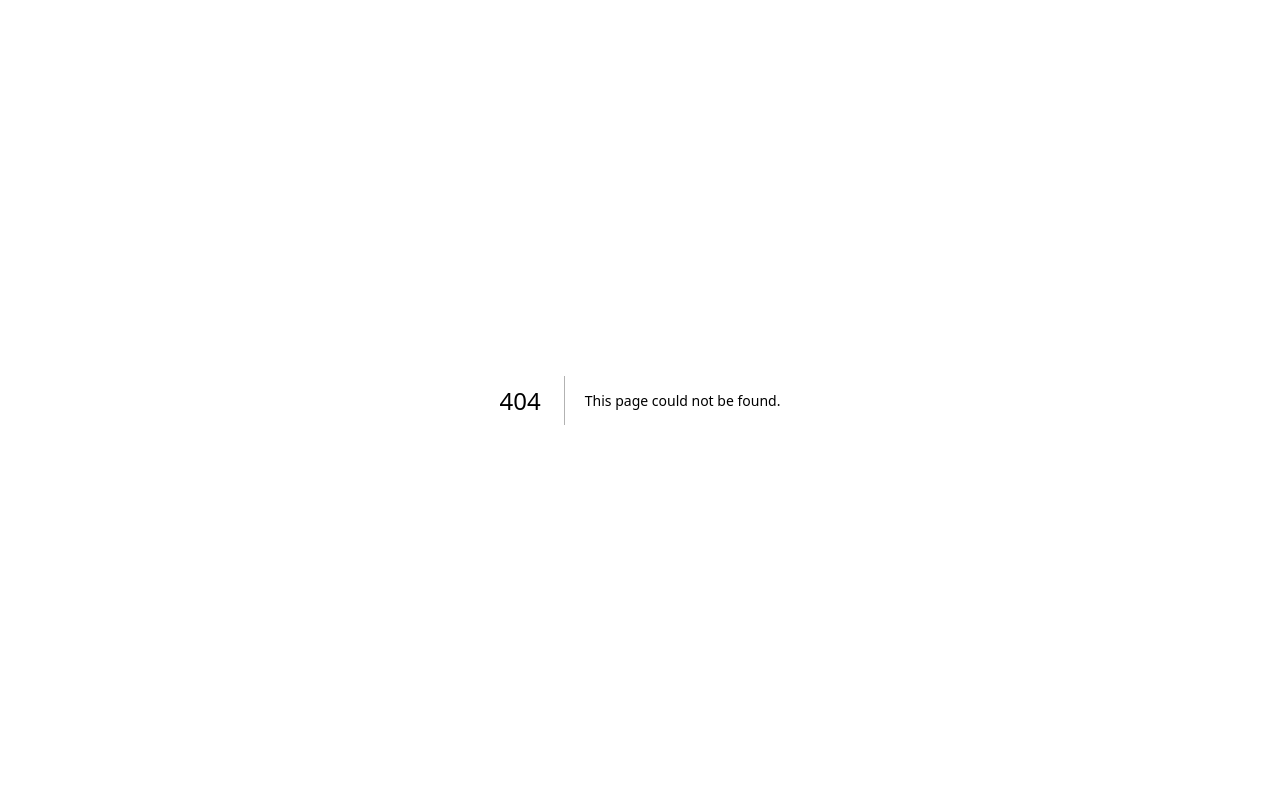
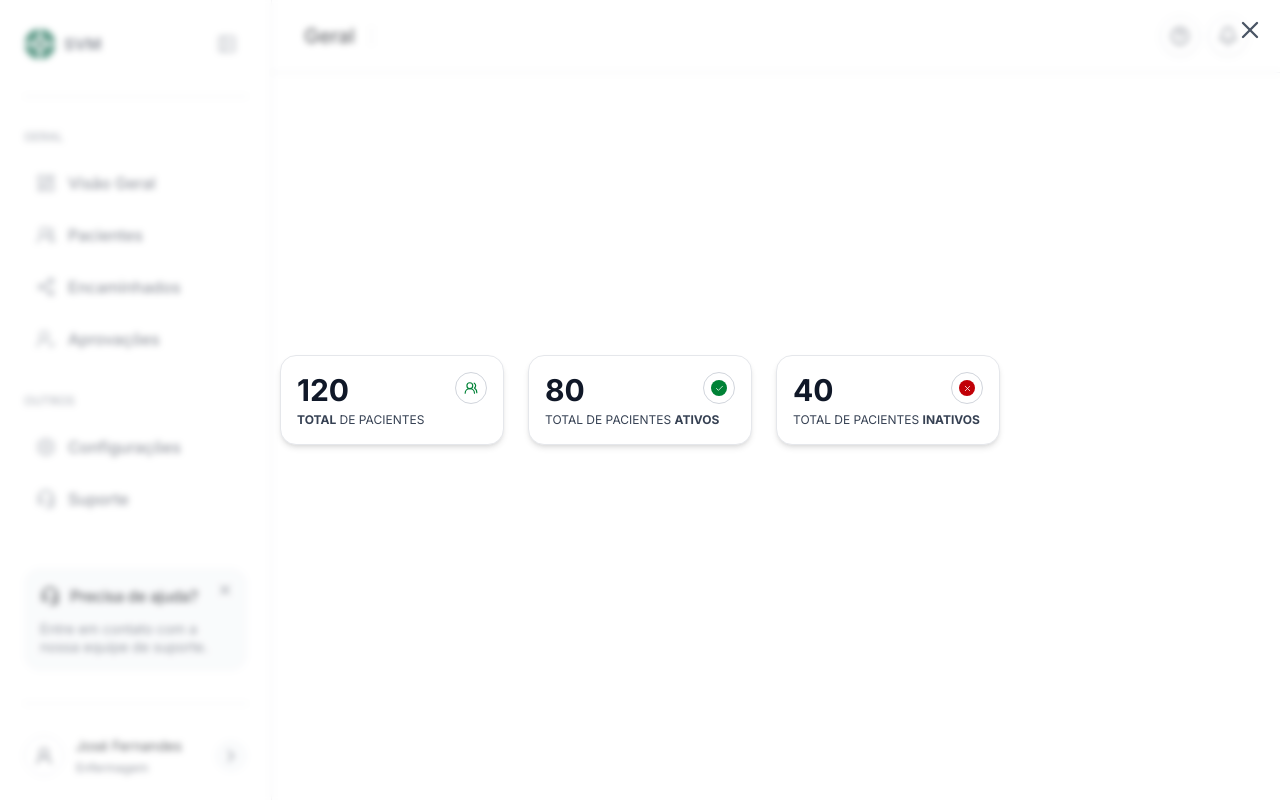
Before and after one commit to ipecode-br/abnmo-frontend, a Next.js app: page /exibicao-dados in a window 1280 px wide. Before the commit this address had no page. Built offline with nearby package versions, Linux system fonts and the light colour scheme.

Commit message:
feat: add data display

```diff
--- /dev/null
+++ b/src/app/(dashboard)/exibicao-dados/page.tsx
@@ -0,0 +1,7 @@
+'use client'
+
+import ExibicaoDadosModal from '@/components/cards/data-display-modal'
+
+export default function ExibicaoDadosPage() {
+  return <ExibicaoDadosModal />
+}
--- a/src/components/card/modal-overview.tsx
+++ /dev/null
@@ -1,52 +0,0 @@
-'use client'
-
-import { XIcon } from 'lucide-react'
-import { useRouter } from 'next/navigation'
-import { useEffect, useState } from 'react'
-
-import { Overview } from '@/components/card/overview'
-
-export function ModalOverview() {
-  const [isOpen, setIsOpen] = useState(false)
-  const router = useRouter()
-
-  // Abre o modal assim que o componente monta
-  useEffect(() => {
-    setIsOpen(true)
-  }, [])
-
-  function closeModal() {
-    setIsOpen(false)
-    router.push('/')
-  }
-
-  if (!isOpen) return null
-
-  return (
-    <>
-      <button
-        onClick={closeModal}
-        aria-label='Fechar modal'
-        className='fixed top-4 right-4 z-[60] text-gray-600 transition-colors hover:text-gray-800'
-        style={{ fontSize: '28px' }}
-      >
-        <XIcon size={28} />
-      </button>
-
-      <div
-        className='fixed inset-0 z-50 flex items-center justify-center bg-white/40 backdrop-blur-[3px]'
-        onClick={closeModal}
-      >
-        <div
-          className='relative w-full max-w-lg p-6'
-          onClick={(e) => e.stopPropagation()}
-        >
-          <Overview
-            title='Visão Geral'
-            description='Esta é uma visão geral do sistema para monitorar e gerenciar a fila de atendimento'
-          ></Overview>
-        </div>
-      </div>
-    </>
-  )
-}
--- a/src/components/card/overview.tsx
+++ /dev/null
@@ -1,40 +0,0 @@
-'use client'
-
-import { ReactNode } from 'react'
-
-import { Card } from '@/components/ui/card'
-import { cn } from '@/utils/class-name-merge'
-
-type CardOverviewProps = {
-  title: string
-  description?: string
-  icon?: ReactNode
-  children?: ReactNode
-  className?: string
-}
-
-export function Overview({
-  title,
-  description,
-  icon,
-  children,
-  className,
-}: Readonly<CardOverviewProps>) {
-  return (
-    <Card
-      className={cn(
-        'flex flex-col gap-4 bg-[var(--color-primary)] p-6 text-[var(--color-primary-foreground)]',
-        className,
-      )}
-    >
-      <header className='flex items-center gap-3'>
-        {icon && <div className='text-primary-foreground'>{icon}</div>}
-        <h2 className='text-lg font-semibold'>{title}</h2>
-      </header>
-
-      {description && <p className='text-sm opacity-90'>{description}</p>}
-
-      {children && <div className='flex-1'>{children}</div>}
-    </Card>
-  )
-}
--- /dev/null
+++ b/src/components/cards/card-data-display.tsx
@@ -0,0 +1,38 @@
+'use client'
+
+import { ReactNode } from 'react'
+
+import { Card } from '@/components/ui/card'
+import { cn } from '@/utils/class-name-merge'
+
+type CardDataDisplayProps = {
+  title: string | ReactNode
+  value: string | number
+  icon?: ReactNode
+  className?: string
+}
+
+export function CardDataDisplay({
+  title,
+  value,
+  icon,
+  className,
+}: Readonly<CardDataDisplayProps>) {
+  return (
+    <Card
+      className={cn(
+        'relative flex flex-col items-start rounded-2xl border border-gray-200 bg-white p-4 shadow-md',
+        'animate-fade-in-up transition-all duration-300 hover:scale-[1.03] hover:shadow-lg',
+        className,
+      )}
+    >
+      {icon && (
+        <div className='absolute top-4 right-4 text-gray-500'>{icon}</div>
+      )}
+
+      <h3 className='text-3xl font-bold text-gray-900'>{value}</h3>
+
+      <div className='mt-1 text-xs text-gray-700'>{title}</div>
+    </Card>
+  )
+}
--- /dev/null
+++ b/src/components/cards/data-display-modal.tsx
@@ -0,0 +1,99 @@
+'use client'
+
+import { CheckIcon, UsersRound, XIcon } from 'lucide-react'
+import { useRouter } from 'next/navigation'
+import { useEffect, useState } from 'react'
+
+import { CardDataDisplay } from '@/components/cards/card-data-display'
+
+export default function ExibicaoDadosModal() {
+  const [isOpen, setIsOpen] = useState(false)
+  const router = useRouter()
+
+  useEffect(() => {
+    setIsOpen(true)
+  }, [])
+
+  function closeModal() {
+    setIsOpen(false)
+    router.push('/')
+  }
+
+  if (!isOpen) return null
+
+  return (
+    <>
+      <button
+        onClick={closeModal}
+        aria-label='Fechar modal'
+        className='fixed top-4 right-4 z-[60] text-gray-600 transition-colors hover:text-gray-800'
+      >
+        <XIcon size={28} />
+      </button>
+
+      <div
+        className='fixed inset-0 z-50 flex items-center justify-center bg-white/40 backdrop-blur-[3px]'
+        onClick={closeModal}
+      >
+        <div
+          className='relative w-full max-w-3xl p-6'
+          onClick={(e) => e.stopPropagation()}
+        >
+          <div className='grid grid-cols-1 gap-6 sm:grid-cols-3'>
+            <CardDataDisplay
+              className='min-w-[200px]'
+              title={
+                <p className='uppercase'>
+                  <span className='font-bold text-gray-700'>TOTAL</span> DE
+                  PACIENTES
+                </p>
+              }
+              value={120}
+              icon={
+                <div className='flex h-8 w-8 items-center justify-center rounded-full border border-gray-300 bg-white'>
+                  <UsersRound className='text-green-700' size={14} />
+                </div>
+              }
+            />
+
+            <CardDataDisplay
+              className='min-w-[200px]'
+              title={
+                <p className='uppercase'>
+                  TOTAL DE PACIENTES{' '}
+                  <span className='font-bold text-gray-700'>ATIVOS</span>
+                </p>
+              }
+              value={80}
+              icon={
+                <div className='flex h-8 w-8 items-center justify-center rounded-full border border-gray-300 bg-white'>
+                  <div className='flex h-4 w-4 items-center justify-center rounded-full bg-green-700'>
+                    <CheckIcon className='text-white' size={9} />
+                  </div>
+                </div>
+              }
+            />
+
+            <CardDataDisplay
+              className='min-w-[200px]'
+              title={
+                <p className='uppercase'>
+                  TOTAL DE PACIENTES{' '}
+                  <span className='font-bold text-gray-700'>INATIVOS</span>
+                </p>
+              }
+              value={40}
+              icon={
+                <div className='flex h-8 w-8 items-center justify-center rounded-full border border-gray-300 bg-white'>
+                  <div className='flex h-4 w-4 items-center justify-center rounded-full bg-red-700'>
+                    <XIcon className='text-white' size={9} />
+                  </div>
+                </div>
+              }
+            />
+          </div>
+        </div>
+      </div>
+    </>
+  )
+}
```
